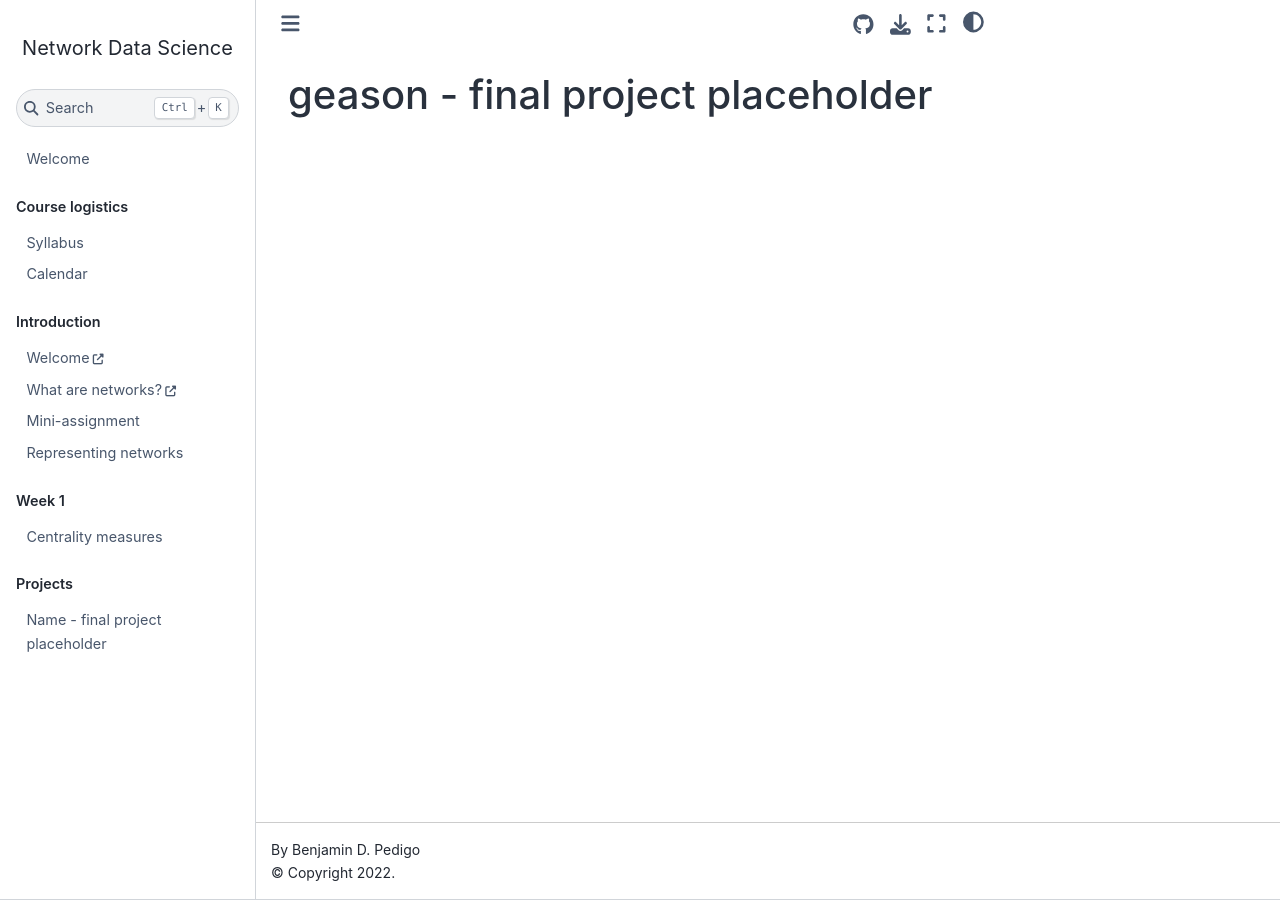
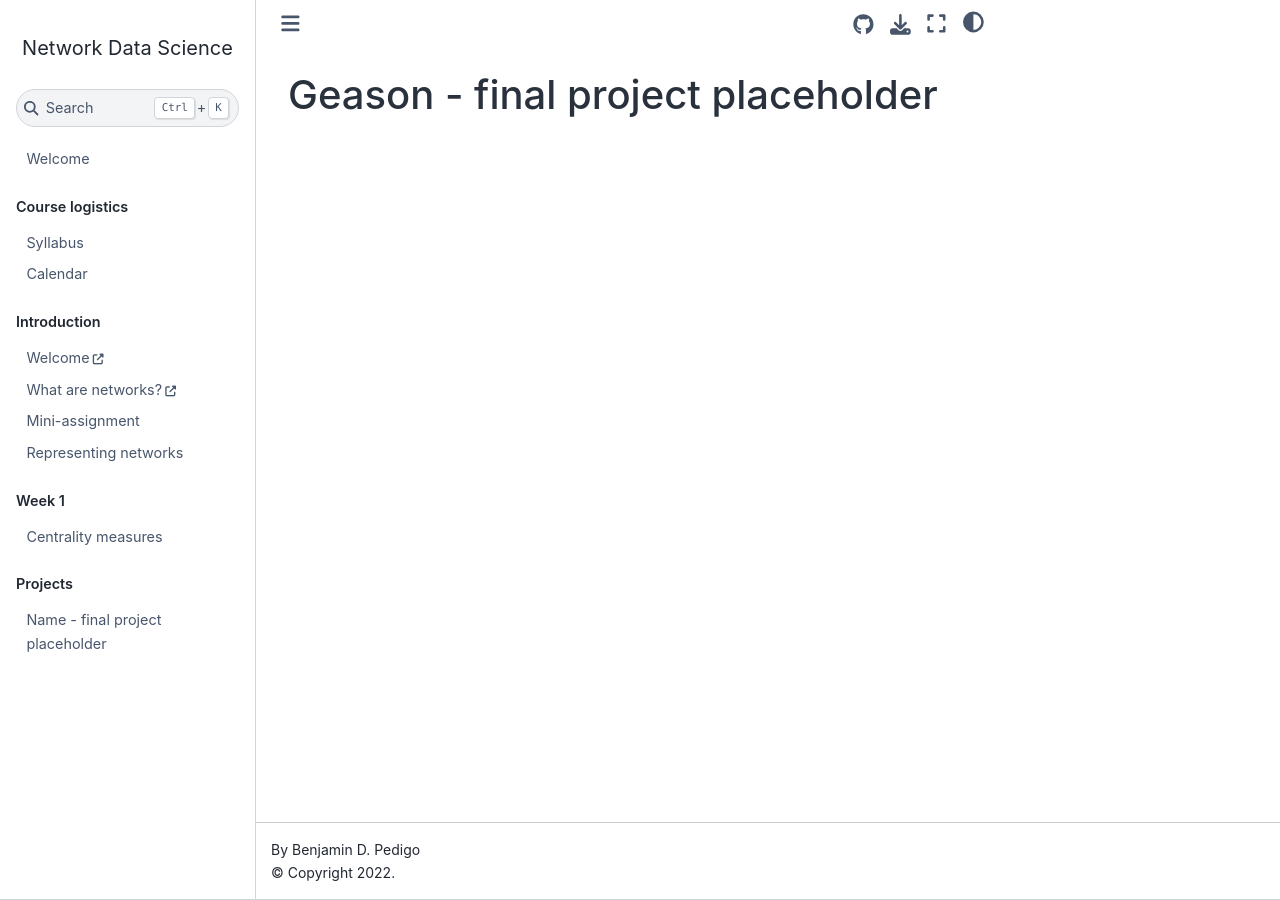
Before and after one commit to bdpedigo/networks-course, a Jupyter Book: the page built from docs/geason.md, in a window 1280 px wide. Built offline with Jupyter Book 1.0.4 settings and Sphinx 7.4.7 and the Sphinx Book theme 1.1.4, drawn with Linux system fonts in a browser that asks for light colours.

```diff
--- a/docs/geason.md
+++ b/docs/geason.md
@@ -1 +1 @@
-# geason - final project placeholder
+# Geason - final project placeholder
```
